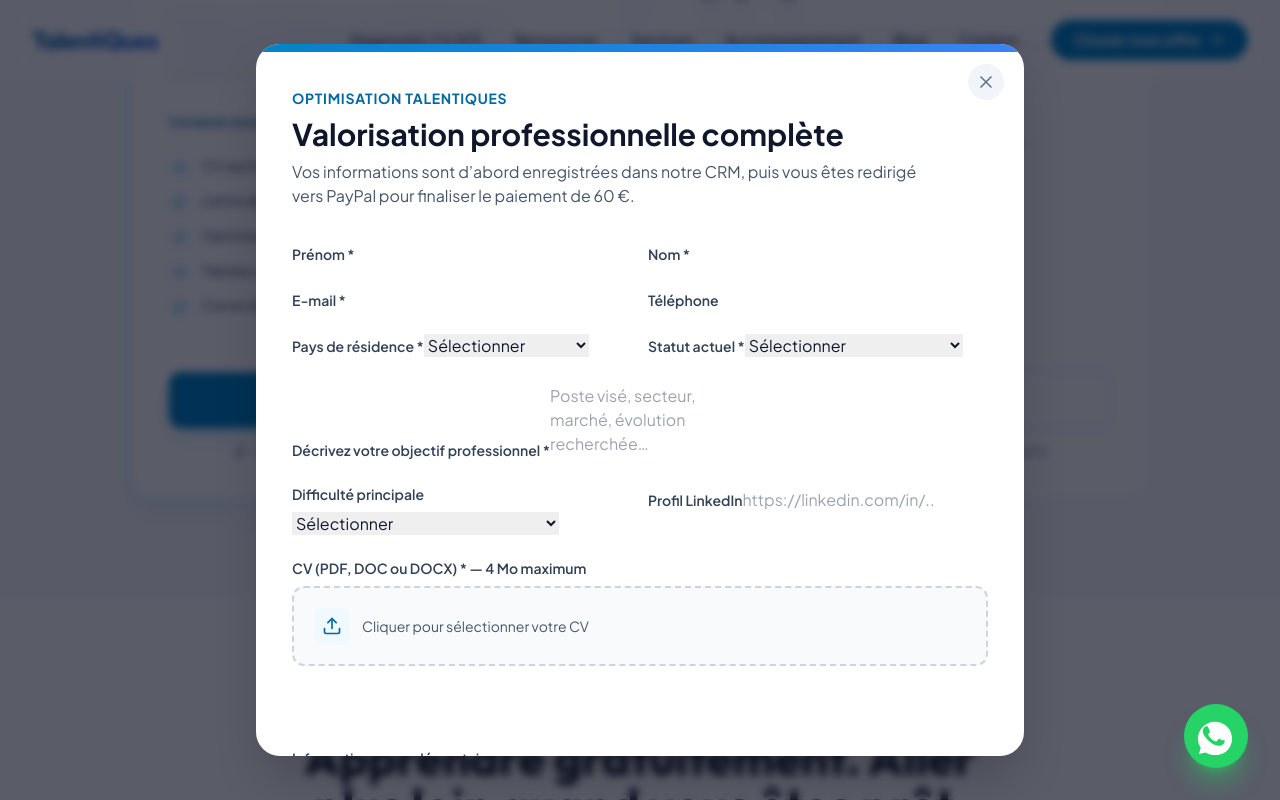
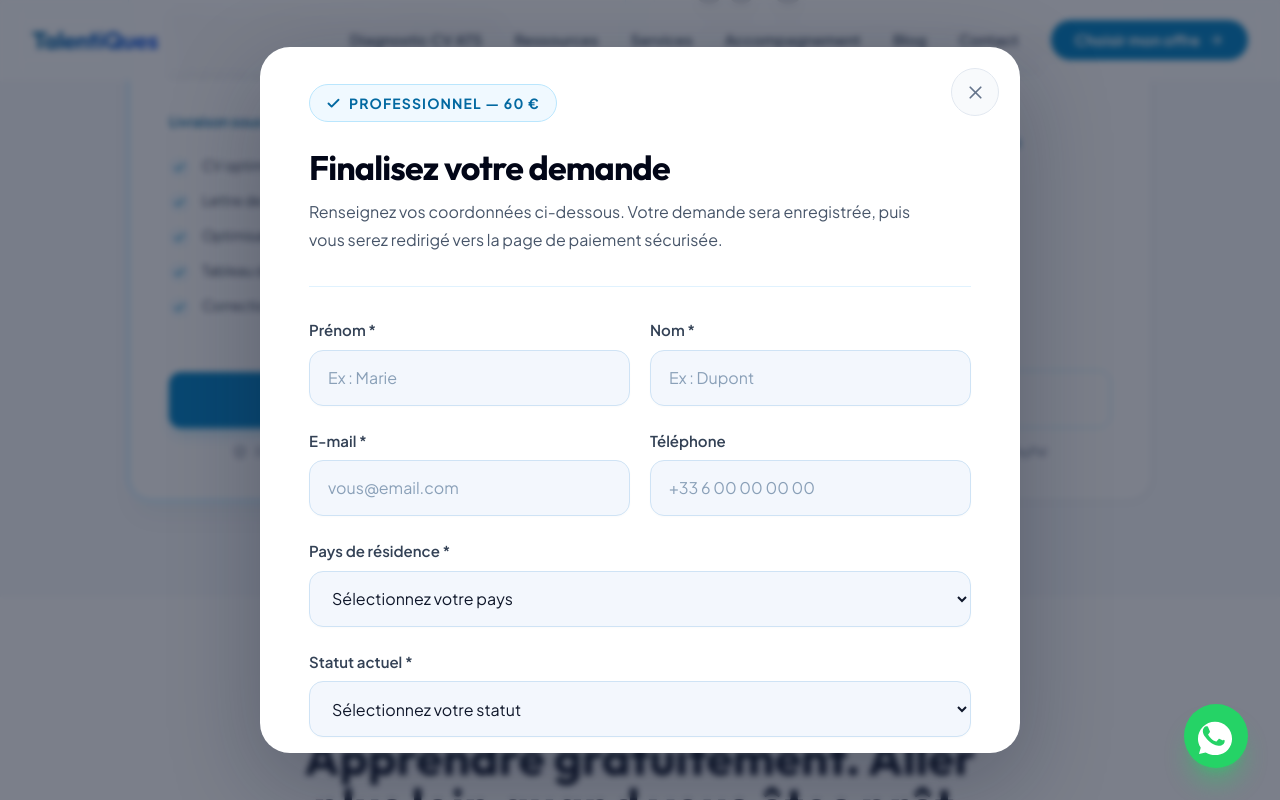
Before and after one commit to contactajaoub-talent/Talentiques-consulting, a Next.js app: page / in a window 1280 px wide. Both pictures are taken after a click on the button "Accélérer mon évolution". Shown: the part 2766-3566 px from the top of the page. Built offline with nearby package versions, Linux system fonts and the light colour scheme.

Commit message:
Finalize professional form design

```diff
--- a/src/app/globals.css
+++ b/src/app/globals.css
@@ -5,9 +5,8 @@
 :root {
   --background: #ffffff;
   --foreground: #0f172a;
-  /* Slate 900 */
   --primary: #1e40af;
-  /* Blue 800 */
+  --talentiques-blue: #0683c9;
 }
 
 body {
@@ -16,6 +15,65 @@ body {
   font-feature-settings: "rlig" 1, "calt" 1;
 }
 
+/*
+ * Système visuel commun à tous les formulaires Talentiques.
+ * La classe .input est déjà utilisée par Optimisation, Diagnostic,
+ * Accompagnement et Contact : une seule définition garde tout cohérent.
+ */
+.input {
+  width: 100%;
+  min-height: 56px;
+  border: 1px solid #cfe3f5;
+  border-radius: 14px;
+  background: #f3f7fd;
+  padding: 0 18px;
+  color: #0f172a;
+  font-size: 16px;
+  line-height: 1.5;
+  outline: none;
+  box-shadow: 0 1px 2px rgba(15, 23, 42, 0.02);
+  transition:
+    border-color 180ms ease,
+    background-color 180ms ease,
+    box-shadow 180ms ease;
+}
+
+.input::placeholder {
+  color: #8aa0b8;
+  opacity: 1;
+}
+
+.input:hover {
+  border-color: #a9cce8;
+  background: #f7faff;
+}
+
+.input:focus {
+  border-color: var(--talentiques-blue);
+  background: #ffffff;
+  box-shadow: 0 0 0 4px rgba(6, 131, 201, 0.11);
+}
+
+.input:disabled {
+  cursor: not-allowed;
+  opacity: 0.65;
+}
+
+textarea.input {
+  min-height: 122px;
+  padding: 14px 18px;
+  resize: vertical;
+}
+
+select.input {
+  cursor: pointer;
+  padding-right: 42px;
+}
+
+input[type='checkbox'] {
+  accent-color: var(--talentiques-blue);
+}
+
 @layer utilities {
   .text-balance {
     text-wrap: balance;
--- a/src/components/OptimizationFormModal.tsx
+++ b/src/components/OptimizationFormModal.tsx
@@ -2,7 +2,7 @@
 
 import React, { useEffect, useRef, useState } from 'react';
 import { AnimatePresence, motion } from 'framer-motion';
-import { CheckCircle2, FileText, ShieldCheck, Upload, X } from 'lucide-react';
+import { Check, FileText, ShieldCheck, Upload, X } from 'lucide-react';
 import { COUNTRY_OPTIONS, STATUS_OPTIONS } from '@/lib/salesforce';
 
 type Offer = {
@@ -42,14 +42,18 @@ export const OptimizationFormModal = ({ offer, onClose }: Props) => {
 
   useEffect(() => {
     document.body.style.overflow = offer ? 'hidden' : '';
-    return () => { document.body.style.overflow = ''; };
+    return () => {
+      document.body.style.overflow = '';
+    };
   }, [offer]);
 
   const submit = async (event: React.FormEvent<HTMLFormElement>) => {
     event.preventDefault();
     if (!offer) return;
+
     setLoading(true);
     setError('');
+
     try {
       const data = new FormData(event.currentTarget);
       data.set('typeDemande', 'Optimisation');
@@ -58,9 +62,16 @@ export const OptimizationFormModal = ({ offer, onClose }: Props) => {
       data.set('statutPaiement', 'Paiement en attente');
       addTracking(data);
 
-      const response = await fetch('/api/salesforce-lead', { method: 'POST', body: data });
+      const response = await fetch('/api/salesforce-lead', {
+        method: 'POST',
+        body: data,
+      });
+
       const result = await response.json();
-      if (!response.ok) throw new Error(result.error || 'Impossible d’envoyer le formulaire.');
+      if (!response.ok) {
+        throw new Error(result.error || 'Impossible d’envoyer le formulaire.');
+      }
+
       window.location.href = offer.paypal;
     } catch (err) {
       setError(err instanceof Error ? err.message : 'Une erreur est survenue.');
@@ -71,54 +82,272 @@ export const OptimizationFormModal = ({ offer, onClose }: Props) => {
   return (
     <AnimatePresence>
       {offer && (
-        <div className="fixed inset-0 z-[100] flex items-center justify-center p-4 sm:p-6 overflow-y-auto">
-          <motion.button aria-label="Fermer" className="fixed inset-0 bg-slate-950/65 backdrop-blur-sm" onClick={onClose} initial={{ opacity: 0 }} animate={{ opacity: 1 }} exit={{ opacity: 0 }} />
-          <motion.div initial={{ opacity: 0, y: 24, scale: .98 }} animate={{ opacity: 1, y: 0, scale: 1 }} exit={{ opacity: 0, y: 16, scale: .98 }} className="relative z-10 w-full max-w-3xl bg-white rounded-3xl shadow-2xl overflow-hidden my-8">
-            <div className="h-2 bg-gradient-to-r from-brand-600 to-blue-500" />
-            <button onClick={onClose} className="absolute top-5 right-5 p-2 rounded-full bg-slate-100 text-slate-500 hover:text-slate-900"><X size={20}/></button>
-            <div className="p-6 md:p-9 max-h-[88vh] overflow-y-auto">
-              <div className="mb-7 pr-10">
-                <p className="text-sm font-bold text-brand-700 uppercase tracking-wider">Optimisation Talentiques</p>
-                <h2 className="text-3xl font-bold text-slate-900 mt-2">{offer.title}</h2>
-                <p className="text-slate-600 mt-2">Vos informations sont d’abord enregistrées dans notre CRM, puis vous êtes redirigé vers PayPal pour finaliser le paiement de {offer.amount} €.</p>
+        <div className="fixed inset-0 z-[100] flex items-center justify-center p-3 sm:p-6">
+          <motion.button
+            aria-label="Fermer"
+            className="fixed inset-0 bg-slate-900/55 backdrop-blur-[3px]"
+            onClick={onClose}
+            initial={{ opacity: 0 }}
+            animate={{ opacity: 1 }}
+            exit={{ opacity: 0 }}
+          />
+
+          <motion.div
+            initial={{ opacity: 0, y: 24, scale: 0.985 }}
+            animate={{ opacity: 1, y: 0, scale: 1 }}
+            exit={{ opacity: 0, y: 16, scale: 0.985 }}
+            transition={{ duration: 0.22 }}
+            className="relative z-10 w-full max-w-[760px] overflow-hidden rounded-[30px] border border-white/70 bg-white shadow-[0_30px_90px_rgba(15,23,42,0.28)]"
+          >
+            <button
+              onClick={onClose}
+              aria-label="Fermer"
+              className="absolute right-5 top-5 z-20 flex h-12 w-12 items-center justify-center rounded-full border border-slate-200 bg-slate-50 text-slate-500 transition hover:border-slate-300 hover:bg-white hover:text-slate-900"
+            >
+              <X size={21} />
+            </button>
+
+            <div className="max-h-[88vh] overflow-y-auto px-6 py-7 sm:px-9 sm:py-9 md:px-12">
+              <div className="pr-14">
+                <div className="inline-flex items-center gap-2 rounded-full border border-sky-200 bg-sky-50 px-4 py-2 text-xs font-bold uppercase tracking-[0.08em] text-brand-700 sm:text-sm">
+                  <Check size={15} strokeWidth={3} />
+                  {offer.offerLabel}
+                </div>
+
+                <h2 className="mt-7 font-heading text-3xl font-bold tracking-tight text-slate-950 sm:text-[34px]">
+                  Finalisez votre demande
+                </h2>
+
+                <p className="mt-3 max-w-2xl text-[16px] leading-7 text-slate-600">
+                  Renseignez vos coordonnées ci-dessous. Votre demande sera enregistrée,
+                  puis vous serez redirigé vers la page de paiement sécurisée.
+                </p>
               </div>
 
-              <form onSubmit={submit} className="space-y-5">
-                <input name="website" tabIndex={-1} autoComplete="off" className="hidden" />
-                <div className="grid md:grid-cols-2 gap-4">
-                  <Field label="Prénom *"><input required name="firstName" className="input" /></Field>
-                  <Field label="Nom *"><input required name="lastName" className="input" /></Field>
-                  <Field label="E-mail *"><input required type="email" name="email" className="input" /></Field>
-                  <Field label="Téléphone"><input type="tel" name="phone" className="input" /></Field>
-                  <Field label="Pays de résidence *"><select required name="country" className="input"><option value="">Sélectionner</option>{COUNTRY_OPTIONS.map(([code, label]) => <option key={code} value={code}>{label}</option>)}</select></Field>
-                  <Field label="Statut actuel *"><select required name="statutActuel" className="input"><option value="">Sélectionner</option>{STATUS_OPTIONS.map(v => <option key={v}>{v}</option>)}</select></Field>
+              <div className="my-8 h-px bg-sky-100" />
+
+              <form onSubmit={submit} className="space-y-6">
+                <input
+                  name="website"
+                  tabIndex={-1}
+                  autoComplete="off"
+                  className="hidden"
+                />
+
+                <div className="grid grid-cols-1 gap-5 sm:grid-cols-2">
+                  <Field label="Prénom *">
+                    <input
+                      required
+                      name="firstName"
+                      className="input"
+                      placeholder="Ex : Marie"
+                      autoComplete="given-name"
+                    />
+                  </Field>
+
+                  <Field label="Nom *">
+                    <input
+                      required
+                      name="lastName"
+                      className="input"
+                      placeholder="Ex : Dupont"
+                      autoComplete="family-name"
+                    />
+                  </Field>
                 </div>
 
-                <Field label="Décrivez votre objectif professionnel *"><textarea required name="objectifProfessionnel" rows={3} className="input resize-none" placeholder="Poste visé, secteur, marché, évolution recherchée…" /></Field>
+                <div className="grid grid-cols-1 gap-5 sm:grid-cols-2">
+                  <Field label="E-mail *">
+                    <input
+                      required
+                      type="email"
+                      name="email"
+                      className="input"
+                      placeholder="vous@email.com"
+                      autoComplete="email"
+                    />
+                  </Field>
 
-                <div className="grid md:grid-cols-2 gap-4">
-                  <Field label="Difficulté principale"><select name="difficultePrincipale" className="input"><option value="">Sélectionner</option>{difficulties.map(v => <option key={v}>{v}</option>)}</select></Field>
-                  <Field label="Profil LinkedIn"><input type="url" name="profilLinkedIn" className="input" placeholder="https://linkedin.com/in/..." /></Field>
+                  <Field label="Téléphone">
+                    <input
+                      type="tel"
+                      name="phone"
+                      className="input"
+                      placeholder="+33 6 00 00 00 00"
+                      autoComplete="tel"
+                    />
+                  </Field>
                 </div>
 
-                <Field label="CV (PDF, DOC ou DOCX) * — 4 Mo maximum">
-                  <div onClick={() => fileRef.current?.click()} className="cursor-pointer rounded-xl border-2 border-dashed border-slate-300 bg-slate-50 p-5 hover:border-brand-400 transition-colors">
-                    <input ref={fileRef} required type="file" name="cv" accept=".pdf,.doc,.docx" className="hidden" onChange={(e) => setFileName(e.target.files?.[0]?.name || '')}/>
-                    <div className="flex items-center gap-3 text-sm text-slate-600"><div className="p-2 rounded-lg bg-brand-50 text-brand-700">{fileName ? <FileText size={20}/> : <Upload size={20}/>}</div><span>{fileName || 'Cliquer pour sélectionner votre CV'}</span></div>
-                  </div>
+                <Field label="Pays de résidence *">
+                  <select
+                    required
+                    name="country"
+                    className="input"
+                    defaultValue=""
+                  >
+                    <option value="" disabled>
+                      Sélectionnez votre pays
+                    </option>
+                    {COUNTRY_OPTIONS.map(([code, label]) => (
+                      <option key={code} value={code}>
+                        {label}
+                      </option>
+                    ))}
+                  </select>
                 </Field>
 
-                <Field label="Informations complémentaires"><textarea name="informationsComplementaires" rows={3} className="input resize-none" /></Field>
+                <Field label="Statut actuel *">
+                  <select
+                    required
+                    name="statutActuel"
+                    className="input"
+                    defaultValue=""
+                  >
+                    <option value="" disabled>
+                      Sélectionnez votre statut
+                    </option>
+                    {STATUS_OPTIONS.map((value) => (
+                      <option key={value}>{value}</option>
+                    ))}
+                  </select>
+                </Field>
 
-                <label className="flex items-start gap-3 text-sm text-slate-600"><input required name="privacy" value="1" type="checkbox" className="mt-1"/><span>J’accepte que Talentiques traite mes informations afin de répondre à ma demande, conformément à la politique de confidentialité. *</span></label>
-                <label className="flex items-start gap-3 text-sm text-slate-600"><input name="marketing" value="1" type="checkbox" className="mt-1"/><span>J’accepte de recevoir occasionnellement des conseils et actualités Talentiques.</span></label>
+                <Field label="Objectif professionnel *">
+                  <textarea
+                    required
+                    name="objectifProfessionnel"
+                    rows={4}
+                    className="input"
+                    placeholder="Poste visé, secteur, marché, évolution recherchée…"
+                  />
+                </Field>
 
-                {error && <div className="rounded-xl bg-red-50 border border-red-200 p-4 text-sm text-red-700">{error}</div>}
+                <Field label="Difficulté principale">
+                  <select
+                    name="difficultePrincipale"
+                    className="input"
+                    defaultValue=""
+                  >
+                    <option value="">
+                      Sélectionnez votre difficulté
+                    </option>
+                    {difficulties.map((value) => (
+                      <option key={value}>{value}</option>
+                    ))}
+                  </select>
+                </Field>
 
-                <button disabled={loading} type="submit" className="w-full rounded-xl bg-brand-600 text-white px-6 py-4 font-bold hover:bg-brand-700 disabled:opacity-60 flex items-center justify-center gap-2">
-                  {loading ? 'Enregistrement en cours…' : <>Continuer vers le paiement sécurisé <ShieldCheck size={18}/></>}
+                <Field label="Profil LinkedIn">
+                  <input
+                    type="url"
+                    name="profilLinkedIn"
+                    className="input"
+                    placeholder="https://linkedin.com/in/votre-profil"
+                  />
+                </Field>
+
+                <Field label="Télécharger votre CV (PDF ou Word) *">
+                  <button
+                    type="button"
+                    onClick={() => fileRef.current?.click()}
+                    className="group w-full rounded-[14px] border border-dashed border-sky-200 bg-[#F3F7FD] px-5 py-5 text-left transition hover:border-brand-400 hover:bg-sky-50"
+                  >
+                    <input
+                      ref={fileRef}
+                      required
+                      type="file"
+                      name="cv"
+                      accept=".pdf,.doc,.docx"
+                      className="hidden"
+                      onChange={(event) =>
+                        setFileName(event.target.files?.[0]?.name || '')
+                      }
+                    />
+
+                    <span className="flex items-center gap-3">
+                      <span className="flex h-10 w-10 shrink-0 items-center justify-center rounded-xl bg-white text-brand-700 shadow-sm ring-1 ring-sky-100">
+                        {fileName ? <FileText size={20} /> : <Upload size={20} />}
+                      </span>
+
+                      <span className="min-w-0">
+                        <span className="block truncate font-semibold text-slate-700">
+                          {fileName || 'Cliquez pour sélectionner votre CV'}
+                        </span>
+                        <span className="mt-0.5 block text-xs text-slate-500">
+                          PDF, DOC ou DOCX · 4 Mo maximum
+                        </span>
+                      </span>
+                    </span>
+                  </button>
+                </Field>
+
+                <Field label="Informations complémentaires">
+                  <textarea
+                    name="informationsComplementaires"
+                    rows={4}
+                    className="input"
+                    placeholder="Partagez toute information utile : expériences, contraintes particulières…"
+                  />
+                </Field>
+
+                <div className="space-y-4 rounded-2xl border border-slate-100 bg-slate-50/70 p-5">
+                  <label className="flex cursor-pointer items-start gap-3 text-sm leading-6 text-slate-600">
+                    <input
+                      required
+                      name="privacy"
+                      value="1"
+                      type="checkbox"
+                      className="mt-1 h-4 w-4 shrink-0"
+                    />
+                    <span>
+                      J’accepte que Talentiques traite mes informations afin de répondre
+                      à ma demande, conformément à la politique de confidentialité. *
+                    </span>
+                  </label>
+
+                  <label className="flex cursor-pointer items-start gap-3 text-sm leading-6 text-slate-600">
+                    <input
+                      name="marketing"
+                      value="1"
+                      type="checkbox"
+                      className="mt-1 h-4 w-4 shrink-0"
+                    />
+                    <span>
+                      J’accepte de recevoir occasionnellement des conseils et actualités
+                      Talentiques.
+                    </span>
+                  </label>
+                </div>
+
+                {error && (
+                  <div
+                    role="alert"
+                    className="rounded-xl border border-red-200 bg-red-50 p-4 text-sm text-red-700"
+                  >
+                    {error}
+                  </div>
+                )}
+
+                <button
+                  disabled={loading}
+                  type="submit"
+                  className="flex w-full items-center justify-center gap-2 rounded-[14px] bg-brand-600 px-6 py-4 text-[16px] font-bold text-white shadow-[0_12px_30px_rgba(6,131,201,0.22)] transition hover:bg-brand-700 hover:shadow-[0_16px_34px_rgba(6,131,201,0.28)] disabled:cursor-not-allowed disabled:opacity-60"
+                >
+                  {loading ? (
+                    'Enregistrement en cours…'
+                  ) : (
+                    <>
+                      Continuer vers le paiement — {offer.amount} €
+                      <span aria-hidden="true">↗</span>
+                    </>
+                  )}
                 </button>
-                <p className="text-center text-xs text-slate-500 flex items-center justify-center gap-1.5"><CheckCircle2 size={14}/>Le paiement est effectué sur PayPal après l’enregistrement de votre demande.</p>
+
+                <p className="flex items-center justify-center gap-2 text-center text-xs leading-5 text-slate-500 sm:text-sm">
+                  <ShieldCheck size={15} className="shrink-0" />
+                  Paiement sécurisé via PayPal — carte bancaire acceptée sans compte PayPal.
+                </p>
               </form>
             </div>
           </motion.div>
@@ -128,6 +357,17 @@ export const OptimizationFormModal = ({ offer, onClose }: Props) => {
   );
 };
 
-const Field = ({ label, children }: { label: string; children: React.ReactNode }) => (
-  <label className="block space-y-1.5"><span className="text-sm font-semibold text-slate-700">{label}</span>{children}</label>
+const Field = ({
+  label,
+  children,
+}: {
+  label: string;
+  children: React.ReactNode;
+}) => (
+  <label className="block space-y-2">
+    <span className="block text-[15px] font-semibold text-slate-700">
+      {label}
+    </span>
+    {children}
+  </label>
 );
```
